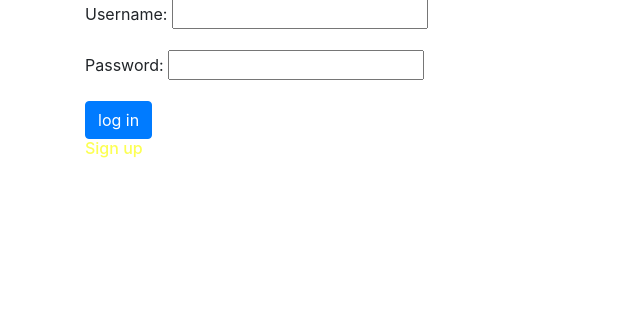
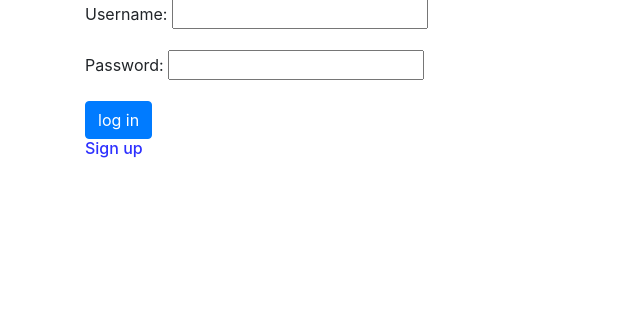
Before and after one commit to Jameslynx/task-manager, a Django app: page /accounts/login/ in a window 1280 px wide. Shown: the part 103-435 px from the top of the page, without its empty margins (0-640 px from the left). Run offline with Django 3.2, Linux system fonts and the light colour scheme; some libraries are stand-ins or nearby versions.

Commit message:
Login update

```diff
--- a/templates/accounts/login.html
+++ b/templates/accounts/login.html
@@ -6,5 +6,5 @@
         {{ form.as_p }}
         <button type="submit" class="btn btn-primary">log in</button>
     </form>
-    <h6><a href="{% url 'accounts:register' %}" style="text-decoration: none; color: #fcff54;">Sign up</a></h6>
+    <h6><a href="{% url 'accounts:register' %}" style="text-decoration: none; color: #2e31ff;">Sign up</a></h6>
 {% endblock %}
```
